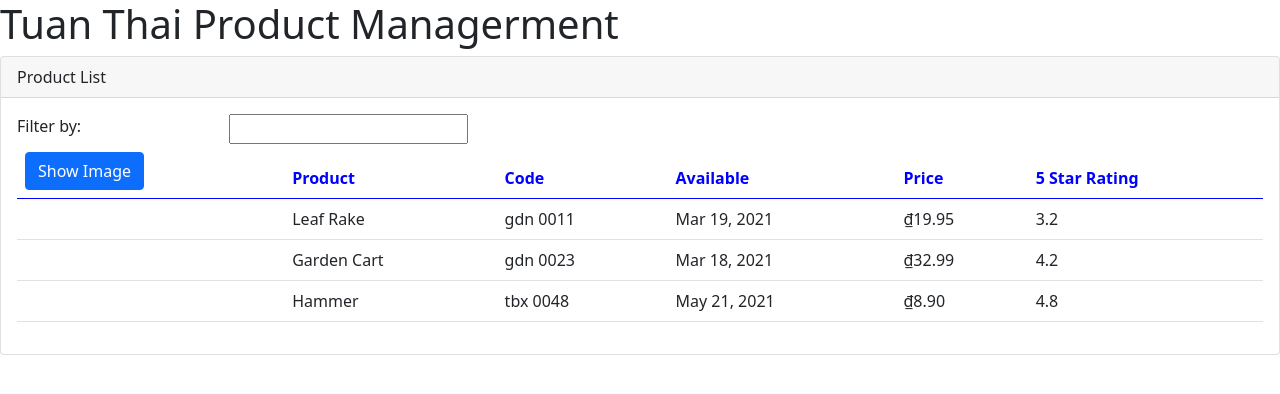
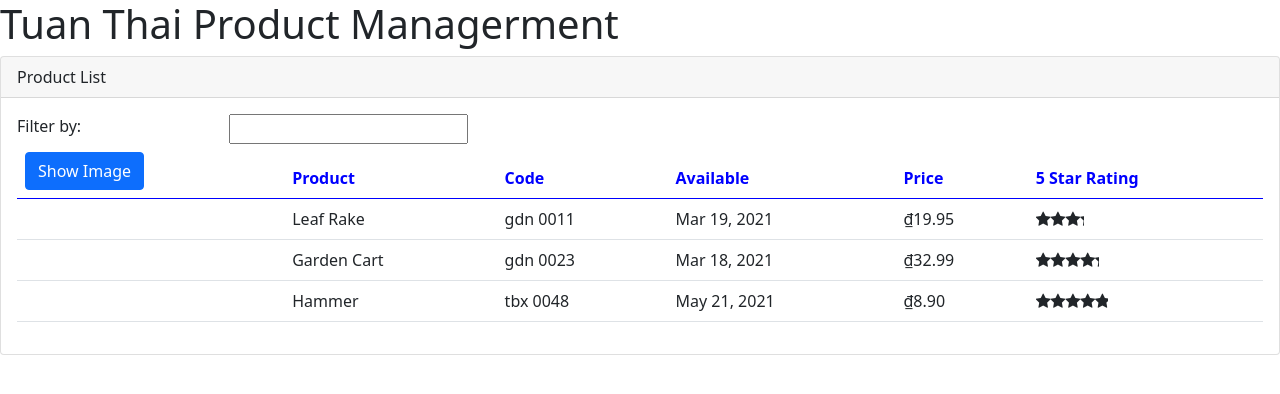
Before and after one commit to tuanta911/first-app, an Angular app: page / in a window 1280 px wide. Shown: the top 394 px of the page. Built offline with nearby package versions, Linux system fonts and the light colour scheme.

Commit message:
add module star

```diff
--- a/src/app/app.module.ts
+++ b/src/app/app.module.ts
@@ -6,9 +6,10 @@
 import { AppComponent } from './app.component';
 import { ProductListComponent } from './product/product-list/product-list.component';
 import { ConvertToSpacePipe } from './shared/convert-to-space.pipe';
+import { StarComponent } from './shared/star/star.component';
 
 @NgModule({
-  declarations: [AppComponent, ProductListComponent, ConvertToSpacePipe],
+  declarations: [AppComponent, ProductListComponent, ConvertToSpacePipe, StarComponent],
   imports: [BrowserModule, FormsModule, AppRoutingModule],
   providers: [],
   bootstrap: [AppComponent],
--- a/src/app/product/product-list/product-list.component.html
+++ b/src/app/product/product-list/product-list.component.html
@@ -40,7 +40,12 @@
             <td>{{ product.productCode | lowercase | convertToSpace: "-" }}</td>
             <td>{{ product.releaseDate | date }}</td>
             <td>{{ product.price | currency: "VND":"symbol":"1.2-2" }}</td>
-            <td>{{ product.starRating }}</td>
+            <td>
+              <app-star
+                [rating]="product.starRating"
+                (notify)="onNotify($event, product.productName)"
+              ></app-star>
+            </td>
           </tr>
         </tbody>
       </table>
--- a/src/app/product/product-list/product-list.component.ts
+++ b/src/app/product/product-list/product-list.component.ts
@@ -68,4 +68,8 @@
       product.productName.toLowerCase().includes(searchString.toLowerCase())
     );
   }
+
+  onNotify(messange: string, productName: string): void {
+    this.pageTitle = productName + ' was click!!!';
+  }
 }
--- /dev/null
+++ b/src/app/shared/star/star.component.css
@@ -0,0 +1,6 @@
+.crop {
+  overflow: hidden;
+}
+div {
+  cursor: pointer;
+}
--- /dev/null
+++ b/src/app/shared/star/star.component.html
@@ -0,0 +1,14 @@
+<div
+  class="crop"
+  [style.width.px]="cropWidth"
+  [title]="rating"
+  (click)="onClickDiv()"
+>
+  <div style="width: 75px">
+    <span class="fa fa-star"></span>
+    <span class="fa fa-star"></span>
+    <span class="fa fa-star"></span>
+    <span class="fa fa-star"></span>
+    <span class="fa fa-star"></span>
+  </div>
+</div>
--- /dev/null
+++ b/src/app/shared/star/star.component.ts
@@ -0,0 +1,32 @@
+import {
+  Component,
+  Input,
+  OnChanges,
+  OnInit,
+  Output,
+  EventEmitter,
+} from '@angular/core';
+
+@Component({
+  selector: 'app-star',
+  templateUrl: './star.component.html',
+  styleUrls: ['./star.component.css'],
+})
+export class StarComponent implements OnInit, OnChanges {
+  @Input() rating = 0;
+  cropWidth = 75;
+
+  @Output() notify: EventEmitter<string> = new EventEmitter<string>();
+
+  constructor() {}
+
+  ngOnChanges(): void {
+    this.cropWidth = (this.rating * 75) / 5;
+  }
+
+  ngOnInit(): void {}
+
+  onClickDiv(): void {
+    this.notify.emit('click!');
+  }
+}
```
Also changed, not shown: 1 other file (tests, documents, lock files or other folders).
